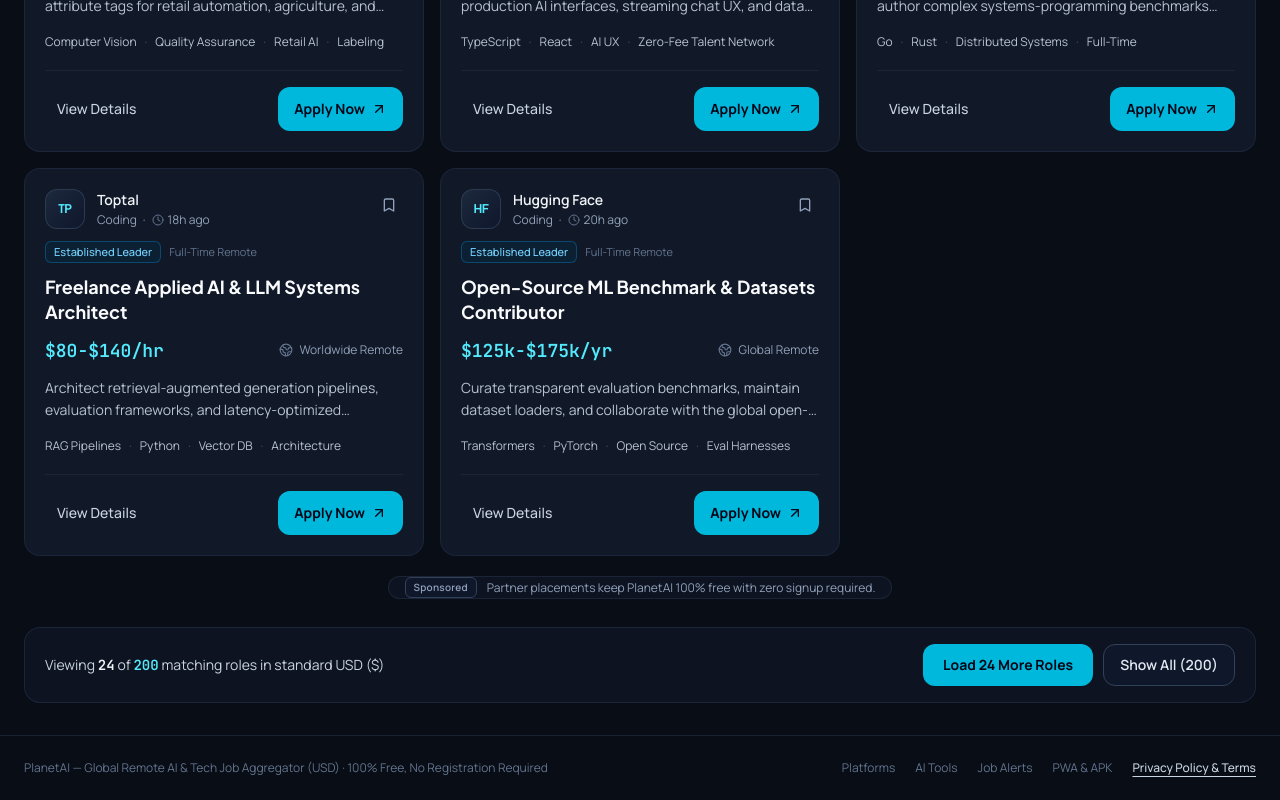
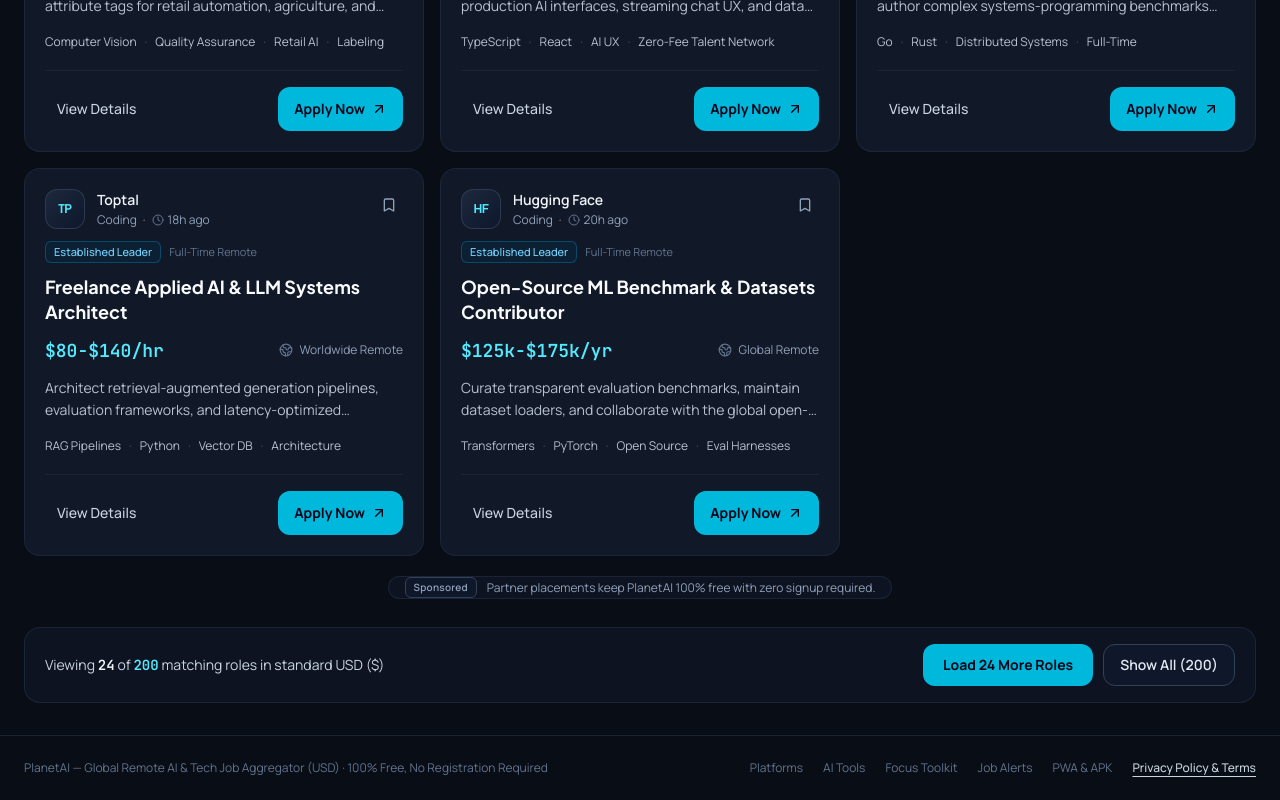
Before and after one commit to workatlas/planetai, a React (Vite) app: page / in a window 1280 px wide. Shown: the part 4021-4821 px from the top of the page. Built offline with nearby package versions, Linux system fonts and the light colour scheme.

Commit message:
Add direct access to the free Pomodoro focus toolkit

```diff
--- a/src/App.tsx
+++ b/src/App.tsx
@@ -1456,6 +1456,12 @@ export default function App() {
             >
               AI Tools
             </button>
+            <a
+              href="?experience=toolkit"
+              className="hover:text-slate-300 transition-colors"
+            >
+              Focus Toolkit
+            </a>
             <button
               type="button"
               onClick={() => setIsAlertsOpen(true)}
```
